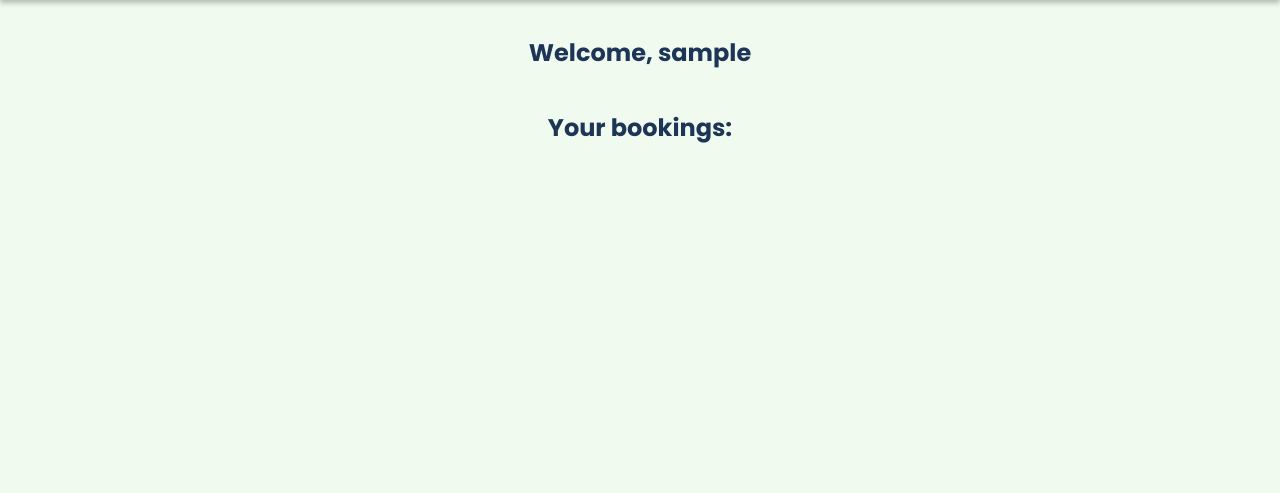
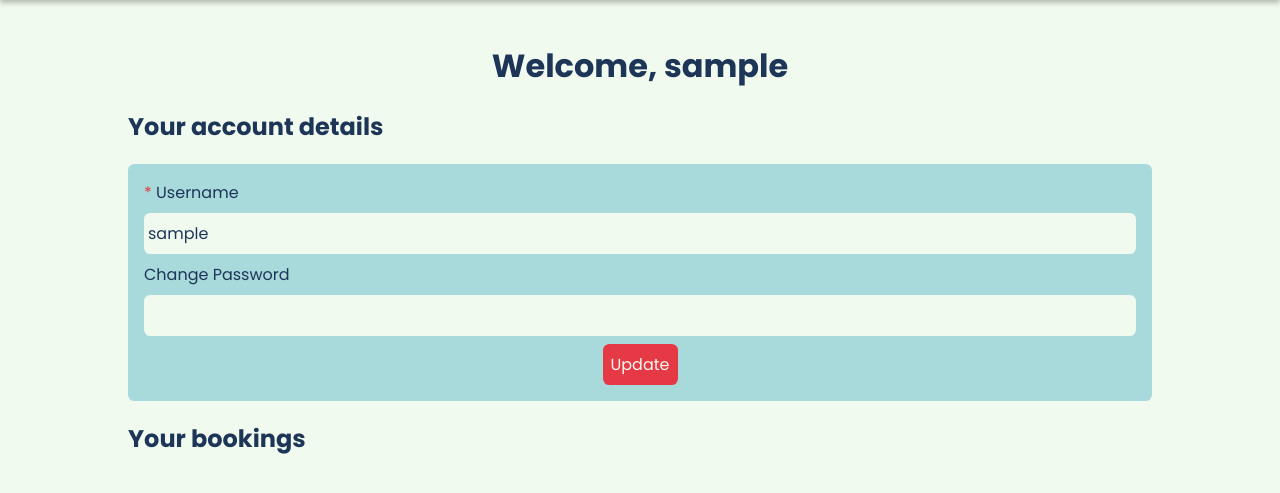
Before and after one commit to GeorgeWhittington/hotel-website, a Flask app: page /my-account in a window 1280 px wide. Shown: the part 60-553 px from the top of the page. Run offline with Flask 2, Linux system fonts and the light colour scheme; the visitor is signed in with stand-in values (Sample User, id 1); data comes from the database, SQL or seed files in the repository; data that the repository does not hold is empty; parts of the project's set-up code (start-up, migrations or seed data) failed here and were passed over; some libraries are stand-ins or nearby versions.

Commit message:
Add user details update form to /my-account, so users can change username and password.

```diff
--- a/hotel_website/auth.py
+++ b/hotel_website/auth.py
@@ -7,8 +7,8 @@ from flask_login.utils import login_user, logout_user
 from werkzeug.security import check_password_hash
 
 from .constants import ROOM_TYPES
-from .forms import UsernamePasswordForm
-from .models import db, User, Booking, Currency
+from .forms import UsernamePasswordForm, UsernamePasswordUpdateForm
+from .models import db, User, Booking
 
 bp = Blueprint("auth", __name__)
 login_manager = LoginManager()
@@ -66,7 +66,7 @@ def register():
     return render_template("auth/register.html", form=form)
 
 
-@bp.route("/my-account")
+@bp.route("/my-account", methods=["GET", "POST"])
 @login_required
 def my_account():
     bookings = Booking.query.where(
@@ -74,10 +74,36 @@ def my_account():
         Booking.booking_end >= date.today()
     ).all()
 
-    # TODO: Form which allows modification of user's data
-    # and an actually finished + styled summary of all bookings.
-    # Each booking should have a link to access the pdf associated,
-    # and a link to pages where you can cancel/update it.
+    form = UsernamePasswordUpdateForm()
+
+    if not form.username.data:
+        form.username.data = current_user.username
+
+    if request.method == "POST":
+        if form.validate_on_submit():
+            change = False
+            if current_user.username != form.username.data:
+                if User.query.filter_by(username=form.username.data).first():
+                    flash(f"The username {form.username.data} is taken.")
+                    return render_template(
+                        "auth/my_account.html", bookings=bookings,
+                        ROOM_TYPES=ROOM_TYPES, form=form)
+                else:
+                    current_user.username = form.username.data
+                    change = True
+
+            if form.password.data:
+                current_user.update_password(form.password.data)
+                change = True
+
+            if change:
+                db.session.add(current_user)
+                db.session.commit()
+                flash("Account updated!")
+
+        if form.username.errors:
+            flash("Your username cannot be longer than 20 characters.")
 
     return render_template(
-        "auth/my_account.html", bookings=bookings, ROOM_TYPES=ROOM_TYPES)
+        "auth/my_account.html", bookings=bookings, ROOM_TYPES=ROOM_TYPES,
+        form=form)
--- a/hotel_website/forms.py
+++ b/hotel_website/forms.py
@@ -12,6 +12,11 @@ from .constants import COUNTRIES_TUPLES, CARD_TYPES_TUPLES, MAX_GUESTS, LOCATION
 class UsernamePasswordForm(FlaskForm):
     username = StringField("Username", validators=[InputRequired(), Length(max=20)])
     password = PasswordField("Password", validators=[InputRequired()])
+
+
+class UsernamePasswordUpdateForm(FlaskForm):
+    username = StringField("Username", validators=[InputRequired(), Length(max=20)])
+    password = PasswordField("Change Password")
 
 
 class WhereToForm(FlaskForm):
--- a/hotel_website/static/css/auth_forms.css
+++ b/hotel_website/static/css/auth_forms.css
@@ -24,6 +24,12 @@ form input {
     padding: 0.5rem;
     font-family: inherit;
     border-radius: 0.4rem;
+    font-size: inherit;
+}
+
+form input[type="text"],
+form input[type="password"] {
+    color: var(--text-colour);
 }
 
 form input[type=submit] {
--- a/hotel_website/static/css/my_account.css
+++ b/hotel_website/static/css/my_account.css
@@ -1,3 +1,75 @@
+/* General */
+
+h1 {
+    font-size: 2rem;
+    margin-bottom: 0;
+}
+
+h2 {
+    align-self: flex-start;
+}
+
+/* Account Details */
+
+form {
+    width: 100%;
+    background-color: var(--content-bg-colour);
+    border-radius: 0.4rem;
+    padding: 1rem;
+    display: flex;
+    flex-direction: column;
+    align-self: flex-start;
+}
+
+form > * {
+    margin-top: 0.5rem;
+}
+
+form > *:nth-child(2) {
+    margin-top: initial;
+}
+
+form input[type="text"],
+form input[type="password"],
+form input[type="submit"] {
+    border: none;
+    font-family: inherit;
+    font-size: inherit;
+    border-radius: 0.4rem;
+}
+
+form input[type="text"],
+form input[type="password"] {
+    background-color: var(--bg-colour);
+    color: inherit;
+    padding: 0.5rem 0.25rem;
+}
+
+form input[type="submit"] {
+    background-color: var(--contrast-colour);
+    color: var(--bg-colour);
+    cursor: pointer;
+    width: fit-content;
+    align-self: center;
+    padding: 0.5rem;
+}
+
+form input[type="submit"]:hover {
+    background-color: var(--contrast-light-colour);
+}
+
+form span {
+    color: var(--contrast-colour);
+}
+
+@media only screen and (max-width: 650px) {
+    form input[type="submit"] {
+        width: 100%;
+    }
+}
+
+/* Bookings */
+
 .bookings {
     width: 100%;
     display: flex;
--- a/hotel_website/templates/auth/my_account.html
+++ b/hotel_website/templates/auth/my_account.html
@@ -6,7 +6,21 @@
 {% endblock %}
 {% block content %}
 <h1>Welcome, {{ current_user.username }}</h1>
-<h2>Your bookings:</h2>
+<h2>Your account details</h2>
+<form method="POST" action="{{ url_for('auth.my_account') }}">
+    {{ form.csrf_token }}
+    <label for="{{ form.username.name }}">
+        {% if form.username.flags.required %}
+            <span>*</span>
+        {% endif %}
+        {{ form.username.label.text }}
+    </label>
+    {{ form.username }}
+    {{ form.password.label }}
+    {{ form.password }}
+    <input type="submit" value="Update">
+</form>
+<h2>Your bookings</h2>
 <div class="bookings">
     {% for booking in bookings %}
     <div class="booking">
--- a/hotel_website/templates/base.html
+++ b/hotel_website/templates/base.html
@@ -13,7 +13,7 @@
 
   <!-- Fontawesome and googlefonts -->
   <script type="text/javascript">
-    // Notice how this gets configured before we load Font Awesome
+    // Make sure fontawesome keeps icons as <i> tags, doesn't replace them with svgs
     window.FontAwesomeConfig = { autoReplaceSvg: false }
   </script>
   <script defer src="https://use.fontawesome.com/releases/v5.15.4/js/all.js" integrity="sha384-rOA1PnstxnOBLzCLMcre8ybwbTmemjzdNlILg8O7z1lUkLXozs4DHonlDtnE7fpc" crossorigin="anonymous"></script>
```
